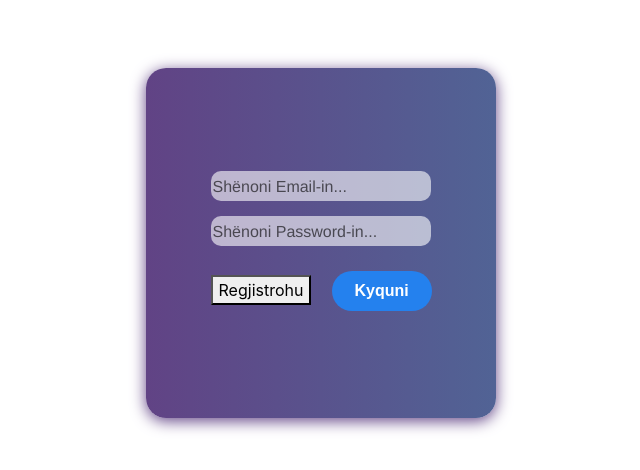
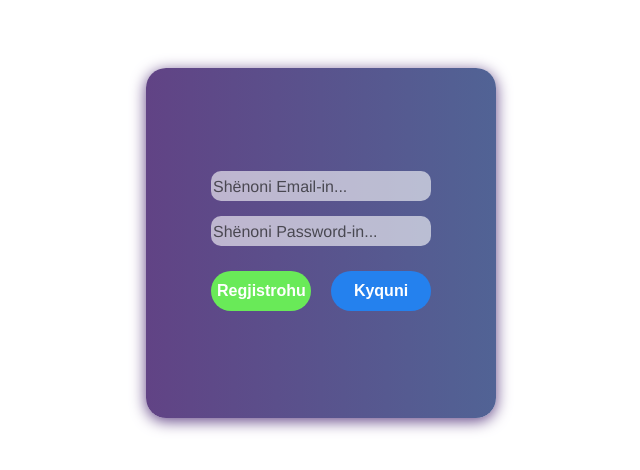
Before and after one commit to Bleronn/SMS, a React (Create React App) app in the folder front/: page / in a window 1280 px wide. Shown: the part 116-586 px from the top of the page, without its empty margins (366-1006 px from the left). Built offline with nearby package versions, Linux system fonts and the light colour scheme.

Commit message:
Register fixed

```diff
--- a/front/src/Register/Form.css
+++ b/front/src/Register/Form.css
@@ -15,6 +15,25 @@
   Background i Login*/
 
 
+
+  .registerButton{
+    position: relative;
+    background-color: #69ea58;
+    font-family: Arial;
+    font-weight: 600;
+    border: none;
+    color: #fff;
+    border-radius: 70px;
+    width: 100px;
+    height: 40px;
+  }
+
+  .registerButton:hover{
+    transform: translateY(-5px);
+    transition: all .2s ease-in-out;
+  }
+
+
   .form-success {
     text-align: center;
     font-size: 16px;
@@ -27,12 +46,11 @@
     position: absolute;
     width: fit-content;
     min-width: 400px;
-
-    background: rgba(0, 0, 0, 0.7);
+    background: linear-gradient(to right, #614385, #516395);
     border-radius: 20px;
     color: #dbdbdb;
-    top: 50%;
-    left: 45%;
+    top: 42%;
+    left: 50%;
     margin: -180px 0 0 -220px;
   }
   .form-content-success {
@@ -54,7 +72,6 @@
     padding-top: 20px;
     position: relative;
     border-radius: 15px;
-
     margin-left: 30px;
     width: 90%;
     height: 90%;
@@ -126,7 +143,7 @@
   .form-input-btn {
     width: 40%;
     margin: 5px 0;
-    background-color:#2196F3;
+    background-color:#69ea58;
     font-family: 'Open Sans Condensed', sans-serif;
     padding: 5px;
     font-weight: 600;
--- a/front/src/Register/FormSignup.js
+++ b/front/src/Register/FormSignup.js
@@ -84,7 +84,7 @@ const FormSignup = ({ submitForm }) => {
         </button>
         <span className="form-input-login">
           Posedoni një llogari?{" "}
-          <Link to="/login">
+          <Link to="/">
             <p>Kyquni këtu</p>
           </Link>
         </span>
--- a/front/src/Register/useForm.js
+++ b/front/src/Register/useForm.js
@@ -32,7 +32,7 @@ const useForm = (callback, validate) => {
         password: values.password,
         confirmPassword: values.password,
       });
-      history.push("/dashboard");
+      history.push("/");
     } catch (err) {
       alert("Invalid register info");
     }
```
Also changed, not shown: front/src/Register/Register.js (+5 -5 lines).
